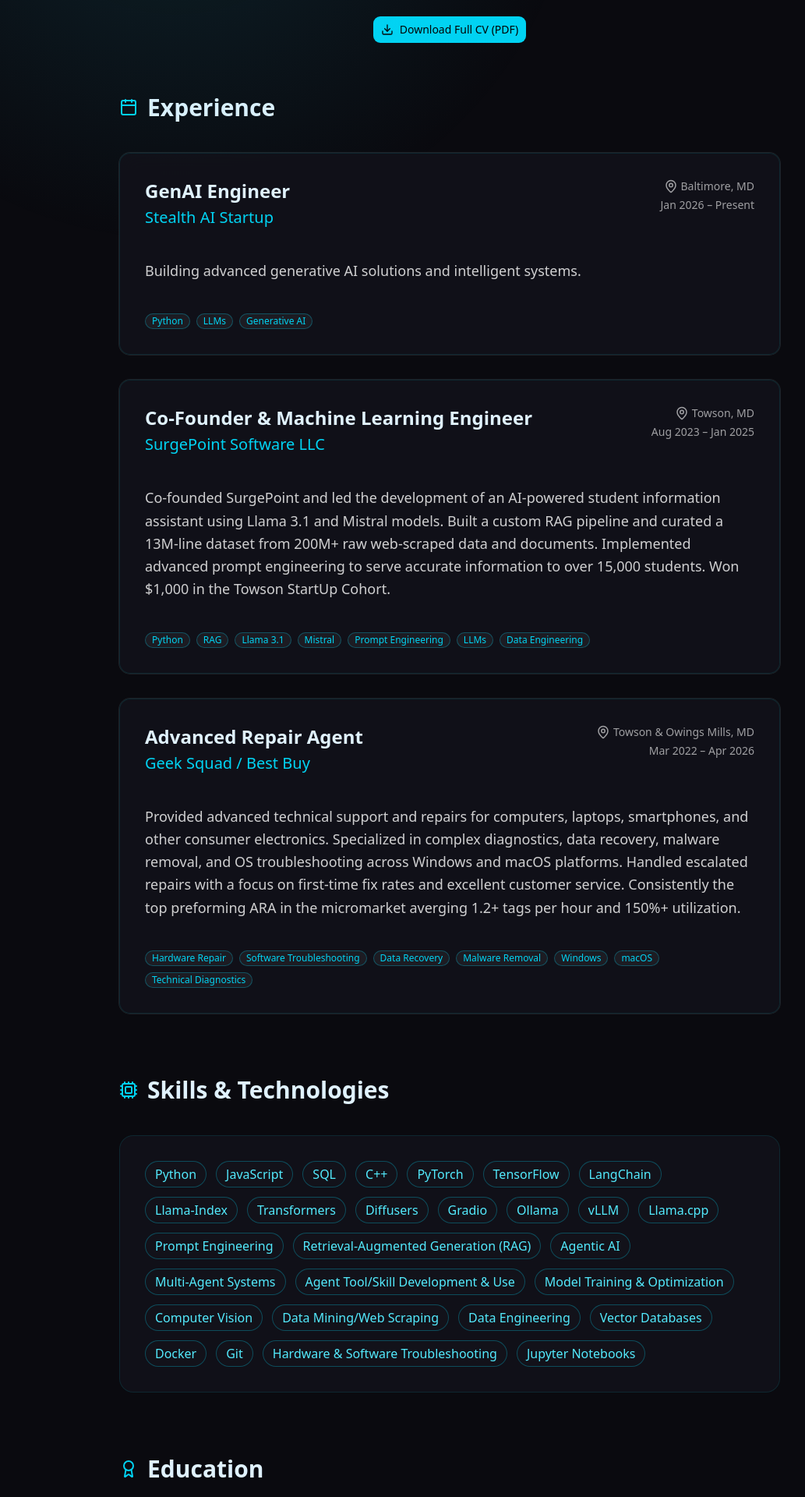
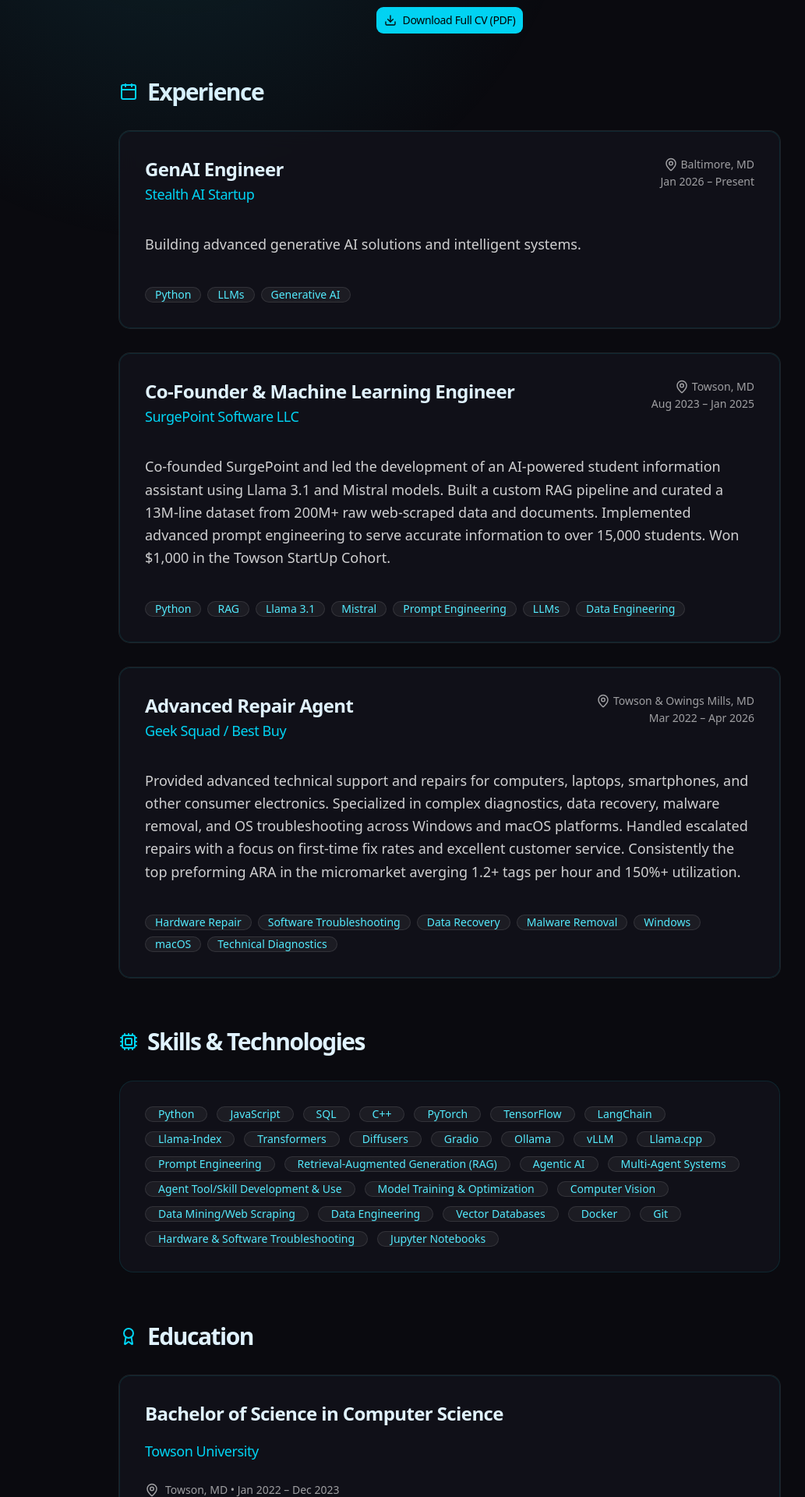
Before and after one commit to JakeFurtaw/jf-coded-v2, a Next.js app: page /resume in a window 1280 px wide. Shown: the part 260-2180 px from the top of the page at 78% size, without its empty margins (63-1096 px from the left). Built offline with nearby package versions, Linux system fonts and the light colour scheme.

Commit message:
updated spacing and visuals on the resuime page.

```diff
--- a/app/resume/page.tsx
+++ b/app/resume/page.tsx
@@ -84,13 +84,13 @@
 
   return (
     <div className="min-h-screen pb-24 bg-space-bg">
-      <div className="max-w-4xl mx-auto px-6 pt-16">
+      <div className="max-w-4xl mx-auto px-6 pt-12 md:pt-16">
         {/* Header */}
-        <div className="text-center mb-16">
-          <h1 className="text-6xl font-bold tracking-tighter mb-4">Virtual Resume</h1>
-          <p className="text-xl text-white/70">Jacob Furtaw — Machine Learning Engineer</p>
+        <div className="text-center mb-14">
+          <h1 className="text-6xl font-bold tracking-tighter mb-3">Virtual Resume</h1>
+          <p className="text-lg md:text-xl text-white/70">Jacob Furtaw — Machine Learning Engineer</p>
 
-          <Button asChild size="lg" className="mt-8 bg-cyan-400 hover:bg-cyan-300 text-black">
+          <Button asChild size="lg" className="mt-6 bg-cyan-400 hover:bg-cyan-300 text-black font-medium tracking-tight active:scale-[0.985] touch-manipulation">
           <a href="/Jacob_Furtaw_Resume.pdf" download="Jacob_Furtaw_Resume.pdf" className="flex items-center gap-2">
             <Download className="w-5 h-5" />
             Download Full CV (PDF)
@@ -99,8 +99,8 @@
         </div>
 
         {/* Experience */}
-        <section className="mb-20">
-          <h2 className="text-3xl font-semibold mb-10 flex items-center gap-3">
+        <section className="mb-16">
+          <h2 className="text-3xl font-bold tracking-tighter mb-8 flex items-center gap-3">
             <Calendar className="text-cyan-400" /> Experience
           </h2>
 
@@ -112,31 +112,31 @@
                 whileInView={{ opacity: 1, y: 0 }}
                 viewport={{ once: true }}
                 transition={{ delay: index * 0.1 }}
+                className="group"
               >
-                <Card className="glass p-8 border-white/10 hover:border-cyan-400/30 transition-colors">
-                  <div className="flex flex-col md:flex-row md:items-start justify-between gap-6 mb-6">
+                <Card className="glass p-6 md:p-8 border border-white/10 transition-all duration-300 group-hover:border-cyan-400/40 group-hover:shadow-[0_20px_60px_-15px_rgba(0,0,0,0.3)] active:scale-[0.985] active:border-cyan-400/30 touch-manipulation">
+                  <div className="flex flex-col md:flex-row md:items-start justify-between gap-5 mb-5">
                     <div>
-                      <h3 className="text-2xl font-semibold">{exp.title}</h3>
-                      <p className="text-cyan-400 text-xl mt-1">{exp.company}</p>
+                      <h3 className="text-2xl font-semibold tracking-tight">{exp.title}</h3>
+                      <p className="text-cyan-400 text-lg mt-0.5 tracking-tight">{exp.company}</p>
                     </div>
-                    <div className="text-right text-sm text-white/60 flex-shrink-0">
+                    <div className="text-right text-xs md:text-sm text-white/60 flex-shrink-0">
                       <div className="flex items-center gap-1 justify-end">
-                        <MapPin size={18} /> {exp.location}
+                        <MapPin size={16} className="md:size-[18px]" /> {exp.location}
                       </div>
-                      <div className="mt-1">{exp.period}</div>
+                      <div className="mt-0.5">{exp.period}</div>
                     </div>
                   </div>
 
-                  <p className="text-lg text-white/80 leading-relaxed mb-6">
+                  <p className="text-base md:text-lg text-white/80 leading-relaxed mb-5">
                     {exp.description}
                   </p>
 
-                  <div className="flex flex-wrap gap-2">
+                  <div className="flex flex-wrap gap-2 mt-1">
                     {exp.technologies.map((tech) => (
                       <Badge
                         key={tech}
-                        variant="secondary"
-                        className="bg-white/5 text-cyan-400 border border-cyan-400/30 hover:bg-cyan-400/10 transition-colors"
+                        className="bg-white/5 text-cyan-300 border border-white/10 transition-all group-hover:border-cyan-400/40 group-hover:bg-white/10 group-hover:text-cyan-200 active:scale-95 touch-manipulation text-sm px-3 py-1"
                       >
                         {tech}
                       </Badge>
@@ -149,16 +149,16 @@
         </section>
 
         {/* Skills & Technologies */}
-        <section className="mb-20">
-          <h2 className="text-3xl font-semibold mb-10 flex items-center gap-3">
+        <section className="mb-16">
+          <h2 className="text-3xl font-bold tracking-tighter mb-8 flex items-center gap-3">
             <Cpu className="text-cyan-400" /> Skills & Technologies
           </h2>
-          <div className="glass p-8 rounded-2xl border border-white/10">
-            <div className="flex flex-wrap gap-3">
+          <div className="glass p-6 md:p-8 rounded-2xl border border-white/10">
+            <div className="flex flex-wrap gap-2 md:gap-3">
               {skills.map((skill) => (
                 <Badge
                   key={skill}
-                  className="px-3 py-1 text-base bg-space-card hover:bg-cyan-400/10 border border-cyan-400/30 text-cyan-300 transition-all hover:scale-105 h-auto min-h-fit whitespace-normal break-words max-w-full flex items-center justify-center text-center"
+                  className="px-3 py-1 md:px-4 md:py-1.5 text-xs md:text-sm bg-white/5 text-cyan-300 border border-white/10 transition-all hover:border-cyan-400/40 hover:bg-white/10 hover:text-cyan-200 active:scale-95 touch-manipulation"
                 >
                   {skill}
                 </Badge>
@@ -169,7 +169,7 @@
 
         {/* Education */}
         <section>
-          <h2 className="text-3xl font-semibold mb-10 flex items-center gap-3">
+          <h2 className="text-3xl font-bold tracking-tighter mb-8 flex items-center gap-3">
             <Award className="text-cyan-400" /> Education
           </h2>
 
@@ -181,15 +181,16 @@
                 whileInView={{ opacity: 1, y: 0 }}
                 viewport={{ once: true }}
                 transition={{ delay: index * 0.15 }}
+                className="group"
               >
-                <Card className="glass p-8 border-white/10">
-                  <h3 className="text-2xl font-semibold">{edu.degree}</h3>
-                  <p className="text-cyan-400 text-xl mt-1">{edu.school}</p>
-                  <div className="flex items-center gap-2 text-white/60 mt-3">
-                    <MapPin size={18} /> {edu.location} • {edu.period}
+                <Card className="glass p-6 md:p-8 border border-white/10 transition-all duration-300 group-hover:border-cyan-400/40 group-hover:shadow-[0_20px_60px_-15px_rgba(0,0,0,0.3)] active:scale-[0.985] active:border-cyan-400/30 touch-manipulation">
+                  <h3 className="text-2xl font-semibold tracking-tight">{edu.degree}</h3>
+                  <p className="text-cyan-400 text-lg mt-0.5 tracking-tight">{edu.school}</p>
+                  <div className="flex items-center gap-2 text-xs md:text-sm text-white/60 mt-2.5">
+                    <MapPin size={16} className="md:size-[18px]" /> {edu.location} • {edu.period}
                   </div>
                   {edu.details && (
-                    <p className="mt-6 text-white/80 leading-relaxed">
+                    <p className="mt-5 text-base md:text-lg text-white/80 leading-relaxed">
                       {edu.details}
                     </p>
                   )}
```
